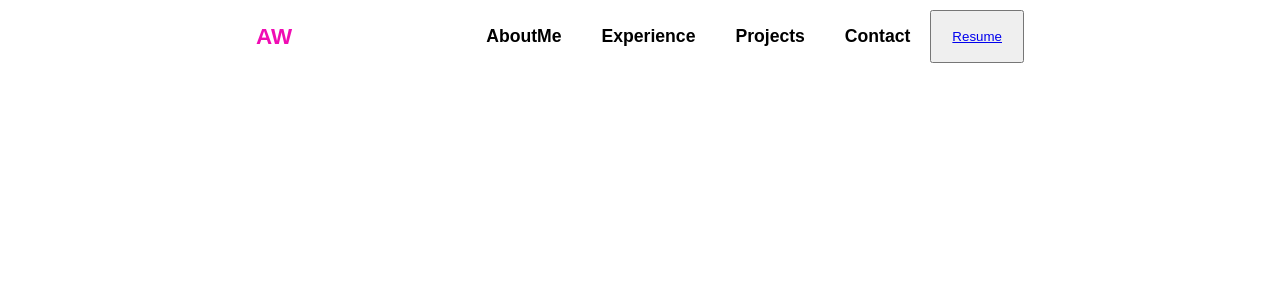
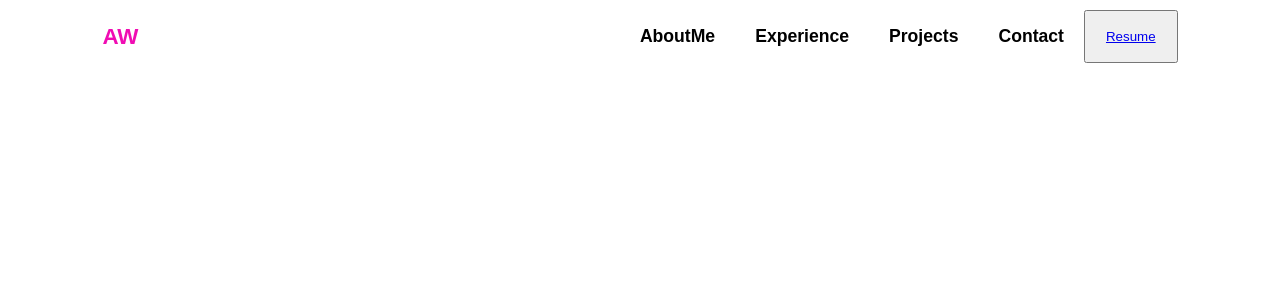
Before and after one commit to AgnesWangechi/Agnes-Wangechi, a React (Create React App) app: page / in a window 1280 px wide. Shown: the top 300 px of the page. Built offline with nearby package versions, Linux system fonts and the light colour scheme.

Commit message:
Navbar padding

```diff
--- a/src/Components/Navbar.css
+++ b/src/Components/Navbar.css
@@ -2,7 +2,7 @@ nav{
     display:flex;
     align-items: center;
     justify-content:space-between;
-    padding: 10px 20%;
+    padding: 10px 8%;
 
 }
 .logo{
```
